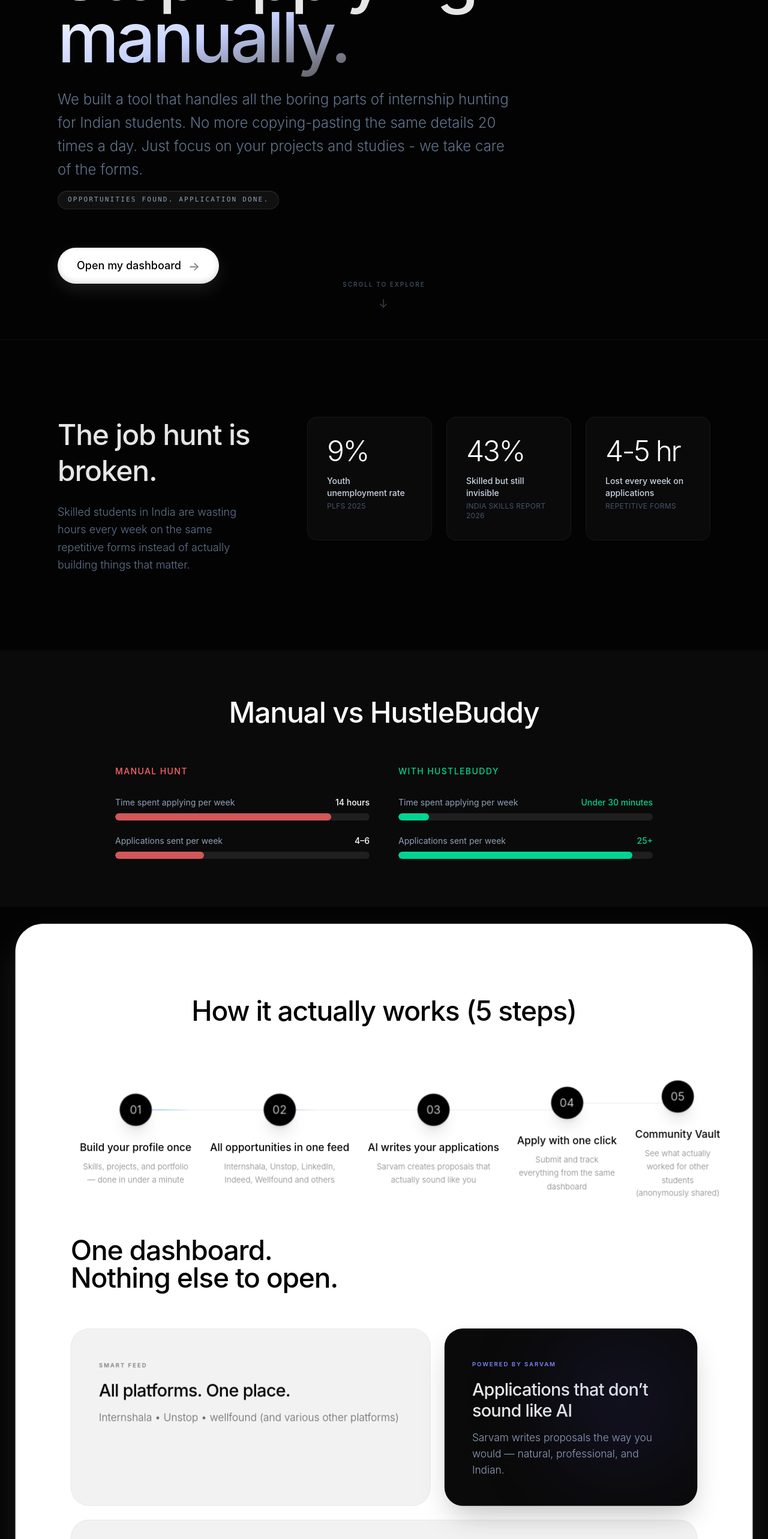
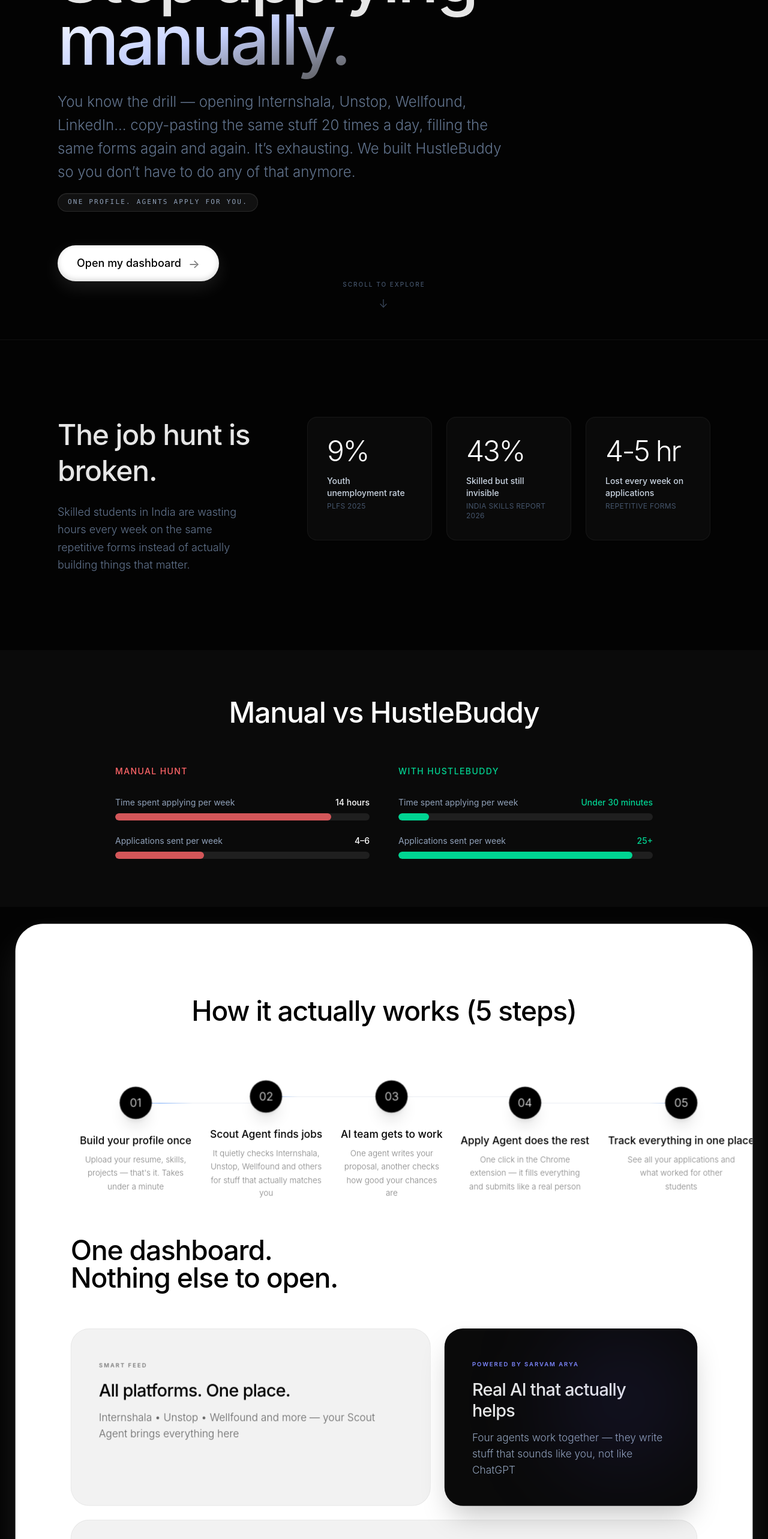
Before and after one commit to AshutoshThings/hustlebuddy_prototype, a React (Vite) app in the folder frontend/: page / in a window 1280 px wide. Shown: the part 234-2800 px from the top of the page at 60% size. Built offline with nearby package versions, Linux system fonts and the light colour scheme.

Commit message:
chore: architectural update

```diff
--- a/frontend/src/pages/Landing.tsx
+++ b/frontend/src/pages/Landing.tsx
@@ -81,7 +81,6 @@ const ContextIcon = () => (
     <path d="M16 13H8" />
     <path d="M16 17H8" />
     <path d="M10 9H8" />
-    {/* Abstract AI Context Nodes */}
     <circle cx="16" cy="13" r="2" fill="currentColor" className="opacity-40" />
     <circle cx="14" cy="17" r="2" fill="currentColor" className="opacity-80" />
   </svg>
@@ -94,7 +93,6 @@ const SpeedIcon = () => (
     <path d="M5 3L2 6" />
     <path d="M19 3l3 3" />
     <path d="M12 2v2" />
-    {/* Speed lines */}
     <path d="M1 18h2" />
     <path d="M21 18h2" />
   </svg>
@@ -187,29 +185,30 @@ export default function Landing() {
     {
       num: "01",
       title: "Build your profile once",
-      desc: "Skills, projects, and portfolio — done in under a minute"
+      desc: "Upload your resume, skills, projects — that's it. Takes under a minute"
     },
     {
       num: "02",
-      title: "All opportunities in one feed",
-      desc: "Internshala, Unstop, LinkedIn, Indeed, Wellfound and others"
+      title: "Scout Agent finds jobs",
+      desc: "It quietly checks Internshala, Unstop, Wellfound and others for stuff that actually matches you"
     },
     {
       num: "03",
-      title: "AI writes your applications",
-      desc: "Sarvam creates proposals that actually sound like you"
+      title: "AI team gets to work",
+      desc: "One agent writes your proposal, another checks how good your chances are"
     },
     {
       num: "04",
-      title: "Apply with one click",
-      desc: "Submit and track everything from the same dashboard"
+      title: "Apply Agent does the rest",
+      desc: "One click in the Chrome extension — it fills everything and submits like a real person"
     },
     {
       num: "05",
-      title: "Community Vault",
-      desc: "See what actually worked for other students (anonymously shared)"
+      title: "Track everything in one place",
+      desc: "See all your applications and what worked for other students"
     }
   ];
+
   useEffect(() => {
     const token = localStorage.getItem('hb_token');
     if (token) {
@@ -255,21 +254,21 @@ export default function Landing() {
             initial={{ opacity: 0 }} animate={{ opacity: 1 }} transition={{ duration: 1, delay: 0.5 }}
             className="text-xl md:text-2xl text-slate-500 max-w-3xl leading-relaxed font-light"
           >
-            We built a tool that handles all the boring parts of internship hunting for Indian students.
-            No more copying-pasting the same details 20 times a day. Just focus on your projects and studies - we take care of the forms.
+            You know the drill — opening Internshala, Unstop, Wellfound, LinkedIn… copy-pasting the same stuff 20 times a day, filling the same forms again and again. It’s exhausting.
+            We built HustleBuddy so you don’t have to do any of that anymore.
           </motion.p>
 
          <motion.div
             initial={{ opacity: 0, y: 20 }} animate={{ opacity: 1, y: 0 }} transition={{ duration: 1 }}
             className="inline-flex items-center gap-3 px-4 mt-4 py-1.5 bg-[#111] border border-white/10 rounded-full text-[11px] font-mono tracking-[0.2em] uppercase mb-8 shadow-[inset_0_1px_1px_rgba(255,255,255,0.05)] text-slate-400"
           >
-            Opportunities Found. Application Done.
+            One profile. Agents apply for you.
           </motion.div>
 
           <motion.button
             initial={{ opacity: 0, y: 20 }} animate={{ opacity: 1, y: 0 }} transition={{ duration: 0.8, delay: 0.8 }}
             onClick={() => navigate('/login')}
-            className="mt-8 px-8 py-4 bg-white text-black text-lg font-medium rounded-full hover:scale-[1.02] active:scale-95 transition-all flex items-center gap-3 shadow-[inset_0_-3px_10px_rgba(0,0,0,0.15),0_10px_30px_rgba(255,255,255,0.1)]"
+            className="mt-6 px-8 py-4 bg-white text-black text-lg font-medium rounded-full hover:scale-[1.02] active:scale-95 transition-all flex items-center gap-3 shadow-[inset_0_-3px_10px_rgba(0,0,0,0.15),0_10px_30px_rgba(255,255,255,0.1)]"
           >
             Open my dashboard
             <span className="text-xl opacity-50 relative top-[1px]">→</span>
@@ -281,7 +280,6 @@ export default function Landing() {
           <motion.div animate={{ y: [0, 8, 0] }} transition={{ repeat: Infinity, duration: 2, ease: "easeInOut" }} className="text-lg mt-2 font-light">↓</motion.div>
         </motion.div>
       </section>
-
       {/* --- STATS SECTION --- */}
       <section className="py-32 px-6 md:px-12 lg:px-24 max-w-[1600px] mx-auto border-t border-white/5">
         <div className="flex flex-col lg:flex-row gap-20">
@@ -322,7 +320,6 @@ export default function Landing() {
         </div>
       </section>
 
-      {/* --- COMPARISON SECTION --- */}
       <section className="py-20 px-6 md:px-12 lg:px-24 bg-[#0A0A0A]">
         <div className="max-w-[1600px] mx-auto">
           <FadeIn>
@@ -480,17 +477,16 @@ export default function Landing() {
                 <TiltCard className="rounded-[2rem] p-12 border border-current/5 bg-current/5 h-full cursor-default">
                   <span className="uppercase text-[10px] tracking-[0.2em] font-semibold opacity-50">Smart Feed</span>
                   <h3 className="text-3xl font-medium mt-4 mb-4 tracking-tight">All platforms. One place.</h3>
-                  <p className="text-lg font-light opacity-60">Internshala • Unstop • wellfound (and various other platforms)</p>
+                  <p className="text-lg font-light opacity-60">Internshala • Unstop • Wellfound and more — your Scout Agent brings everything here</p>
                 </TiltCard>
               </FadeIn>
 
-              {/* This card stays visually dark for contrast */}
               <FadeIn delay={0.2} className="md:col-span-5 h-full">
                 <TiltCard className="bg-[#0A0A0A] text-white rounded-[2rem] p-12 shadow-2xl relative overflow-hidden h-full cursor-default">
                   <div className="absolute top-0 right-0 w-64 h-64 bg-indigo-500/10 blur-[80px] rounded-full" />
-                  <span className="uppercase text-[10px] tracking-[0.2em] font-semibold text-indigo-400">Powered by Sarvam</span>
-                  <h3 className="text-3xl font-medium mt-4 mb-4 tracking-tight text-white/90">Applications that don’t sound like AI</h3>
-                  <p className="text-slate-400 text-lg font-light">Sarvam writes proposals the way you would — natural, professional, and Indian.</p>
+                  <span className="uppercase text-[10px] tracking-[0.2em] font-semibold text-indigo-400">Powered by Sarvam Arya</span>
+                  <h3 className="text-3xl font-medium mt-4 mb-4 tracking-tight text-white/90">Real AI that actually helps</h3>
+                  <p className="text-slate-400 text-lg font-light">Four agents work together — they write stuff that sounds like you, not like ChatGPT</p>
                 </TiltCard>
               </FadeIn>
 
@@ -499,7 +495,7 @@ export default function Landing() {
                   <div className="flex-1">
                     <span className="uppercase text-[10px] tracking-[0.2em] font-semibold opacity-50">Community Vault</span>
                     <h3 className="text-3xl font-medium mt-4 mb-4 tracking-tight">Real applications that actually worked</h3>
-                    <p className="text-lg font-light max-w-2xl opacity-60">Students share what got them interviews. You learn from real recruiter feedback instead of guessing.</p>
+                    <p className="text-lg font-light max-w-2xl opacity-60">Students share what got them interviews. You (and the AI) learn from real examples instead of guessing</p>
                   </div>
                 </TiltCard>
               </FadeIn>
@@ -507,28 +503,24 @@ export default function Landing() {
           </div>
         </section>
       </motion.div>
-      {/* --- END CARD POP WRAPPER --- */}
 
-      {/* --- MAIN DARK THEME (WHY SARVAM) --- */}
       <section className="bg-[#030303] text-white py-32 px-6 md:px-12 lg:px-24 border-t border-white/5 relative overflow-hidden mt-16">
         <div className="absolute inset-0 bg-[linear-gradient(to_right,#ffffff03_1px,transparent_1px),linear-gradient(to_bottom,#ffffff03_1px,transparent_1px)] bg-[size:48px_48px] pointer-events-none" />
 
         <div className="max-w-[1600px] mx-auto relative z-10">
           <FadeIn className="text-center mb-24">
-            <h2 className="text-4xl md:text-5xl font-medium tracking-tight text-white/90">Why we chose Sarvam (and not ChatGPT)</h2>
-            <p className="text-slate-500 mt-6 text-lg max-w-2xl mx-auto font-light leading-relaxed">We didn’t want your applications to sound like every other AI-generated one. So we built on Sarvam - India’s own large language model that actually understands how we speak and how recruiters here think.</p>
+            <h2 className="text-4xl md:text-5xl font-medium tracking-tight text-white/90">Why we chose Sarvam Arya (and not ChatGPT)</h2>
+            <p className="text-slate-500 mt-6 text-lg max-w-2xl mx-auto font-light leading-relaxed">We didn’t want your applications to sound like every other AI-generated one. Sarvam was trained on how Indians actually speak, so the proposals feel natural to recruiters here.</p>
           </FadeIn>
 
           <div className="grid md:grid-cols-3 gap-6">
-
-            {/* The 3D TiltCards for the final section */}
             <FadeIn delay={0.1} className="h-full">
               <TiltCard className="bg-[#0A0A0A] border border-white/5 p-10 rounded-2xl shadow-[inset_0_1px_1px_rgba(255,255,255,0.02)] h-full flex flex-col items-start cursor-default">
                 <div className="w-12 h-12 bg-indigo-500/10 border border-indigo-500/20 rounded-xl flex items-center justify-center mb-8">
                   <LanguageIcon />
                 </div>
                 <h3 className="text-xl font-medium mb-3 text-white/90">It speaks like us</h3>
-                <p className="text-slate-500 leading-relaxed font-light text-sm">Most AIs sound too American or too robotic. Sarvam was trained on Indian English and Hinglish, so the tone feels natural to Indian recruiters.</p>
+                <p className="text-slate-500 leading-relaxed font-light text-sm">No American English or robotic tone. It understands Hinglish and the way we actually write.</p>
               </TiltCard>
             </FadeIn>
 
@@ -537,8 +529,8 @@ export default function Landing() {
                 <div className="w-12 h-12 bg-violet-500/10 border border-violet-500/20 rounded-xl flex items-center justify-center mb-8">
                   <ContextIcon />
                 </div>
-                <h3 className="text-xl font-medium mb-3 text-white/90">It reads the description</h3>
-                <p className="text-slate-500 leading-relaxed font-light text-sm">It doesn’t just fill in blanks. It understands what the company is really looking for and highlights the right parts of your profile.</p>
+                <h3 className="text-xl font-medium mb-3 text-white/90">It actually understands the job</h3>
+                <p className="text-slate-500 leading-relaxed font-light text-sm">It reads the internship description and highlights the exact parts of your profile that matter.</p>
               </TiltCard>
             </FadeIn>
 
@@ -548,10 +540,9 @@ export default function Landing() {
                   <SpeedIcon />
                 </div>
                 <h3 className="text-xl font-medium mb-3 text-white/90">Done in seconds</h3>
-                <p className="text-slate-500 leading-relaxed font-light text-sm">Generate → review → apply. The whole thing takes less than 30 seconds once your profile is ready.</p>
+                <p className="text-slate-500 leading-relaxed font-light text-sm">Upload profile → see matches → click one button → the Apply Agent handles everything.</p>
               </TiltCard>
             </FadeIn>
-
           </div>
         </div>
       </section>
@@ -574,7 +565,7 @@ export default function Landing() {
 
           <div className="flex flex-wrap gap-x-8 gap-y-2 text-slate-500 font-medium tracking-[0.1em] uppercase text-[10px]">
             <button onClick={() => navigate('/login')} className="hover:text-white transition-colors">Platform</button>
-            <button onClick={() => navigate('/login')} className="hover:text-white transition-colors">Sarvam Engine</button>
+            <button onClick={() => navigate('/login')} className="hover:text-white transition-colors">Sarvam Arya Agents</button>
             <button onClick={() => navigate('/login')} className="hover:text-white transition-colors">Vault</button>
             <a href="#" className="hover:text-white transition-colors">Support</a>
           </div>
```
